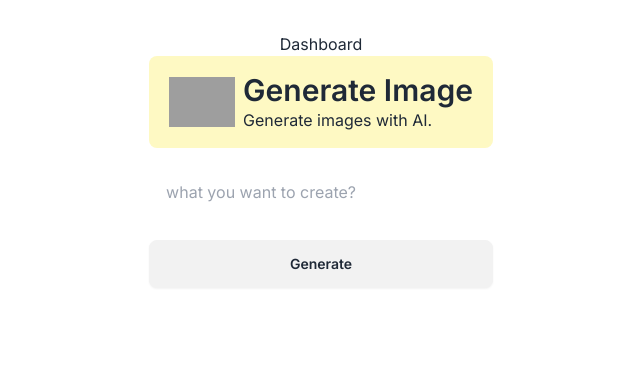
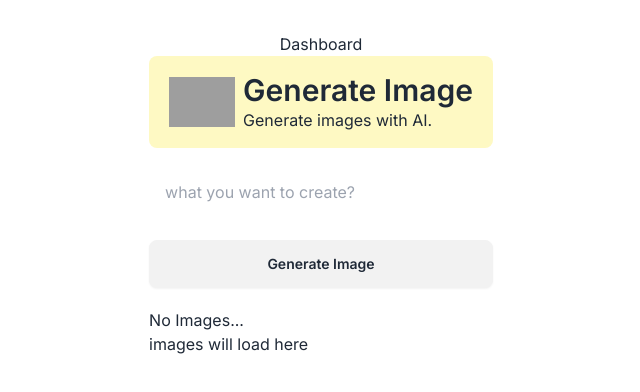
Before and after one commit to mohammadashrafulislam1/image-ai, a Next.js app: page /generateimage in a window 1280 px wide. Shown: the top 392 px of the page, without its empty margins (319-959 px from the left). Built offline with nearby package versions, Linux system fonts and the light colour scheme; grey boxes are pictures that could not be loaded.

Commit message:
openAI setup

```diff
--- a/app/(Dashboard)/(Route)/generateimage/page.tsx
+++ b/app/(Dashboard)/(Route)/generateimage/page.tsx
@@ -3,14 +3,29 @@ import { useState } from "react";
 
 export default function Dashboard (){
      const [inputValue, setInputValue] = useState('');
+     const [isLoading, setIsLoading] =useState(false);
+     const [amount, setAmount] = useState("1");
+     const [resolution, setResolution] = useState("500x500");
+     const [images, setImages] = useState([]);
 
-     const handleInputChange =(e)=>{
+     const values = {
+         inputValue,
+         amount,
+         resolution
+     }
+
+     const handleInputChange = async(e)=>{
         setInputValue(e.target.value)
      }
 
      const handleSubmit =(e)=>{
         e.preventDefault();
-        console.log('input value:', inputValue)
+        try{
+           setImages([])
+        }
+        catch(error){
+            console.log(error)
+        }
      }
 
     return(
@@ -18,7 +33,7 @@ export default function Dashboard (){
         <p>Dashboard</p>
 
        <div>
-         <div className="flex gap-2 w-fit bg-yellow-100 px-5 py-4 rounded-lg justify-center items-center">
+         <div className="flex gap-2  bg-yellow-100 px-5 py-4 rounded-lg justify-center items-center">
             <img src="https://i.ibb.co/SN1mFq0/noun-images-212329.png" alt="" className="md:w-[66px] md:h-[50px]" />
             <div>
                 <h1 className="text-3xl font-[600]">Generate Image</h1>
@@ -33,10 +48,27 @@ export default function Dashboard (){
                 placeholder="what you want to create?"
                 value={inputValue}
                 onChange={handleInputChange}
-                className="input w-full"
+                disabled={isLoading}
+                className="input w-full border-0 focus-visible:ring-transparent focus-visible:right-0 outline-none"
                  /> <br /><br />
-                <button type="submit" className="btn w-full">Generate</button>
+                <button
+                type="submit"
+                className="btn w-full"
+                disabled={isLoading}
+                >Generate Image</button>
             </form>
+
+            <div className="my-5">
+                {
+                    isLoading && (<span className="loading loading-ring loading-lg"></span>)
+                }
+                {
+                    images.length ===0 && !isLoading && (
+                        <p>No Images...</p>
+                    )
+                }
+                <p>images will load here</p>
+            </div>
          </div>
        </div>
         </div>
--- /dev/null
+++ b/app/(Dashboard)/(imageOptions)/image.ts
@@ -0,0 +1,38 @@
+export const amount =[
+    {
+        value:"1",
+        label:"1 Image"
+    },
+    {
+        value:"2",
+        label:"2 Image"
+    },
+    {
+        value:"3",
+        label:"3 Image"
+    },
+    {
+        value:"4",
+        label:"4 Image"
+    },
+    {
+        value:"5",
+        label:"5 Image"
+    },
+    {
+        value:"6",
+        label:"6 Image"
+    }
+]
+
+export const resolution = [
+    {
+        value:"500x500",
+        label:"500x500"
+    },
+    {
+        value:"1080x1080",
+        label:"1080x1080"
+    },
+
+]
--- /dev/null
+++ b/app/api/imageapi/route.ts
@@ -0,0 +1,5 @@
+import OpenAI from "openai";
+
+const openai = new OpenAI({
+    apiKey: process.env.OPEN_API_KEY,
+})
--- a/package.json
+++ b/package.json
@@ -11,6 +11,7 @@
   "dependencies": {
     "@clerk/nextjs": "^5.0.3",
     "next": "14.2.3",
+    "openai": "^4.39.0",
     "react": "^18",
     "react-dom": "^18"
   },
```
Also changed, not shown: 1 other file (tests, documents, lock files or other folders).
